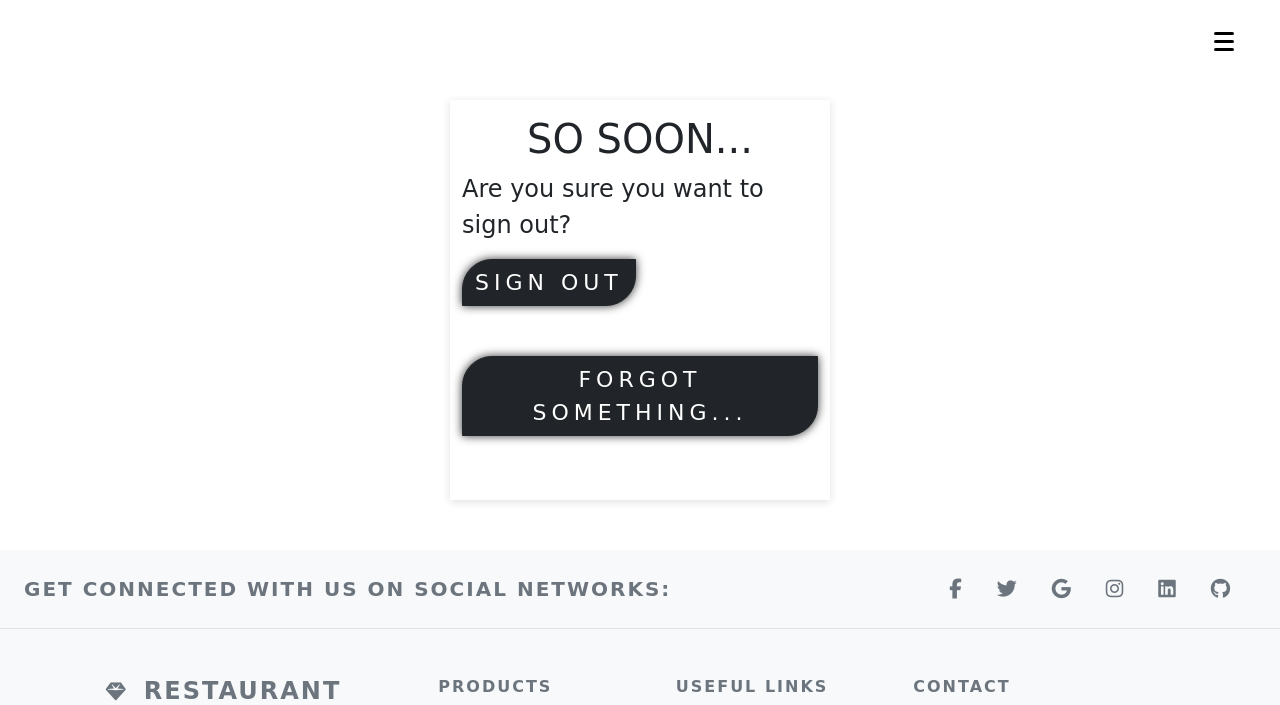
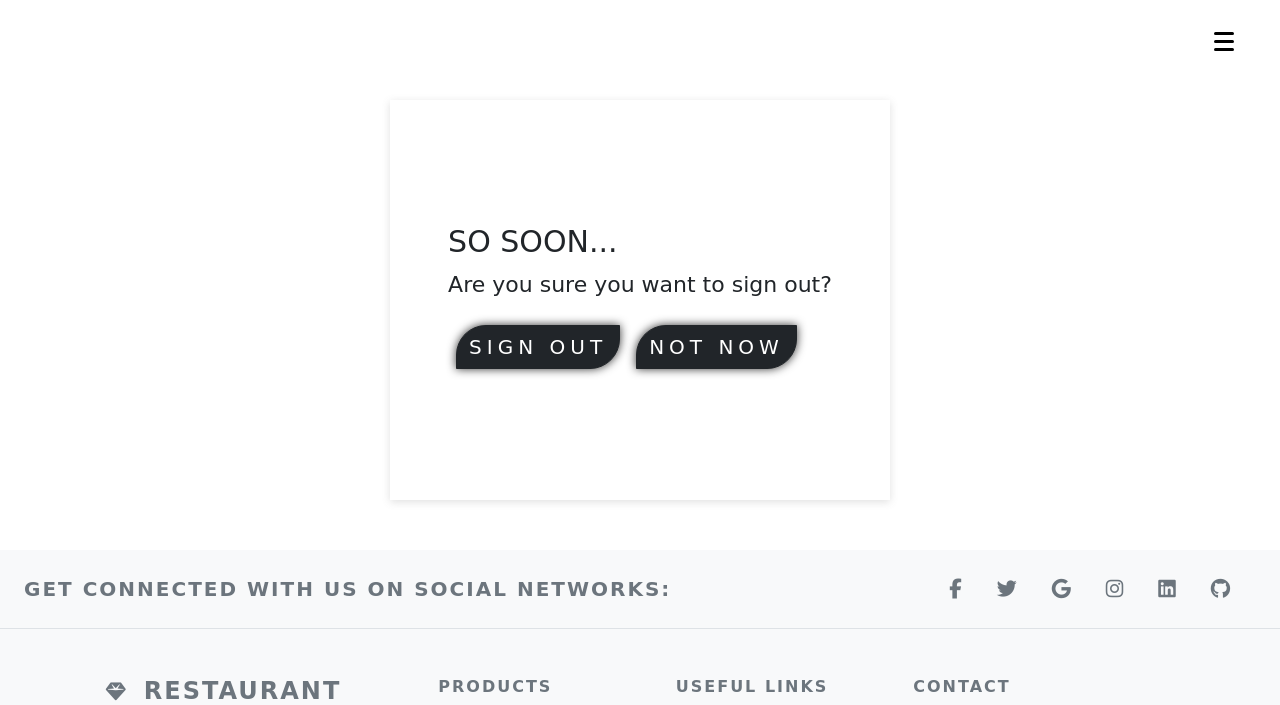
Before and after one commit to GeorgianF/Grace-P4-CI, a Django app: page /accounts/logout/ in a window 1280 px wide. Shown: the top 705 px of the page. Run offline with Django 3.2, Linux system fonts and the light colour scheme; the visitor is signed in with stand-in values (Sample User, id 1); some libraries are stand-ins or nearby versions; some web fonts are replaced.

Commit message:
add style to the logout page container and buttons + add media q for small devices

```diff
--- a/static/css/style.css
+++ b/static/css/style.css
@@ -559,8 +559,15 @@ a.btn-index:hover::before {
 /* ----- LOGIN PAGE ----- */
 
 #sign-in-container {
-    box-shadow: rgba(99, 99, 99, 0.2) 0px 2px 8px 0px;
-    font-size: 22px;
+    /* border-radius */
+    -webkit-border-radius: 20px;
+    -moz-border-radius: 20px;
+    border-radius: 30px 0px;
+    /* box-shadow */
+    -webkit-box-shadow: rgba(0, 0, 0, 0.8) 0px 0 10px;
+    -moz-box-shadow: rgba(0, 0, 0, 0.8) 0 0 10px;
+    box-shadow: rgba(0, 0, 0, 0.8) 0 0 10px;
+    font-size: 14px !important;
     align-items: center;
     margin: 0 auto;
 }
@@ -622,12 +629,20 @@ a.btn-index:hover::before {
     flex-direction: column;
     align-items: center;
     justify-content: center;
+    max-width: 500px;
+}
+
+#sign-out-container h1 {
+    font-size: 30px;
 }
 
 #sign-out-container p {
-    font-size: 24px;
+    font-size: 22px;
 }
 
+.buttons-container {
+    display: inline-flex
+}
 
 /* ----- BOOKING PAGE ----- */
 
@@ -924,6 +939,12 @@ td {
     #events-header h1 {
         font-size: 30px;
     }
+
+    #sign-out-container {
+        height: 100vh;
+        width: 100vw;
+        margin: 0;
+    }
 }
 
 @media only screen and (max-width: 320px) {
@@ -964,6 +985,16 @@ td {
     .btn.btn-dark {
         font-size: 14px;
     }
+
+    #sign-out-container {
+        font-size: 12px;
+        height: 100vh;
+        width: 100vw;
+    }
+
+    #sign-out-container {
+        margin-top: 0;
+    }
 }
 
 /* ----- KeyFrames for grid  gallery ----- */
--- a/templates/account/logout.html
+++ b/templates/account/logout.html
@@ -6,9 +6,9 @@
 
 {% block content %}
 
-<div class="container ">
+<div class="container" id="sign-out-container">
   <div class="row">
-    <div class="col-md-4 offset-4 com-sm-4 col-4" id="sign-out-container">
+    <div class="col-xxl-12 col-xl-12 col-lg-12 col-md-12 com-sm-12 col-12" >
       <h1>{% trans "SO SOON..." %}</h1>
       <p>{% trans 'Are you sure you want to sign out?' %}</p>
       <form method="post" action="{% url 'account_logout' %}">
@@ -16,8 +16,10 @@
         {% if redirect_field_value %}
         <input type="hidden" name="{{ redirect_field_name }}" value="{{ redirect_field_value }}" />
         {% endif %}
-        <button class="btn btn-dark" type="submit">{% trans 'SIGN OUT' %}</button>
-        <a class="btn btn-dark" href="{% url 'home' %}">{% trans 'FORGOT SOMETHING...' %}</a>
+        <div class="buttons-container">
+          <button class="m-2 btn btn-dark fs-5" type="submit">{% trans 'SIGN OUT' %}</button>
+          <a class="m-2 btn btn-dark fs-5" href="{% url 'home' %}">{% trans 'NOT NOW' %}</a>
+        </div>
       </form>
 
     </div>
```
